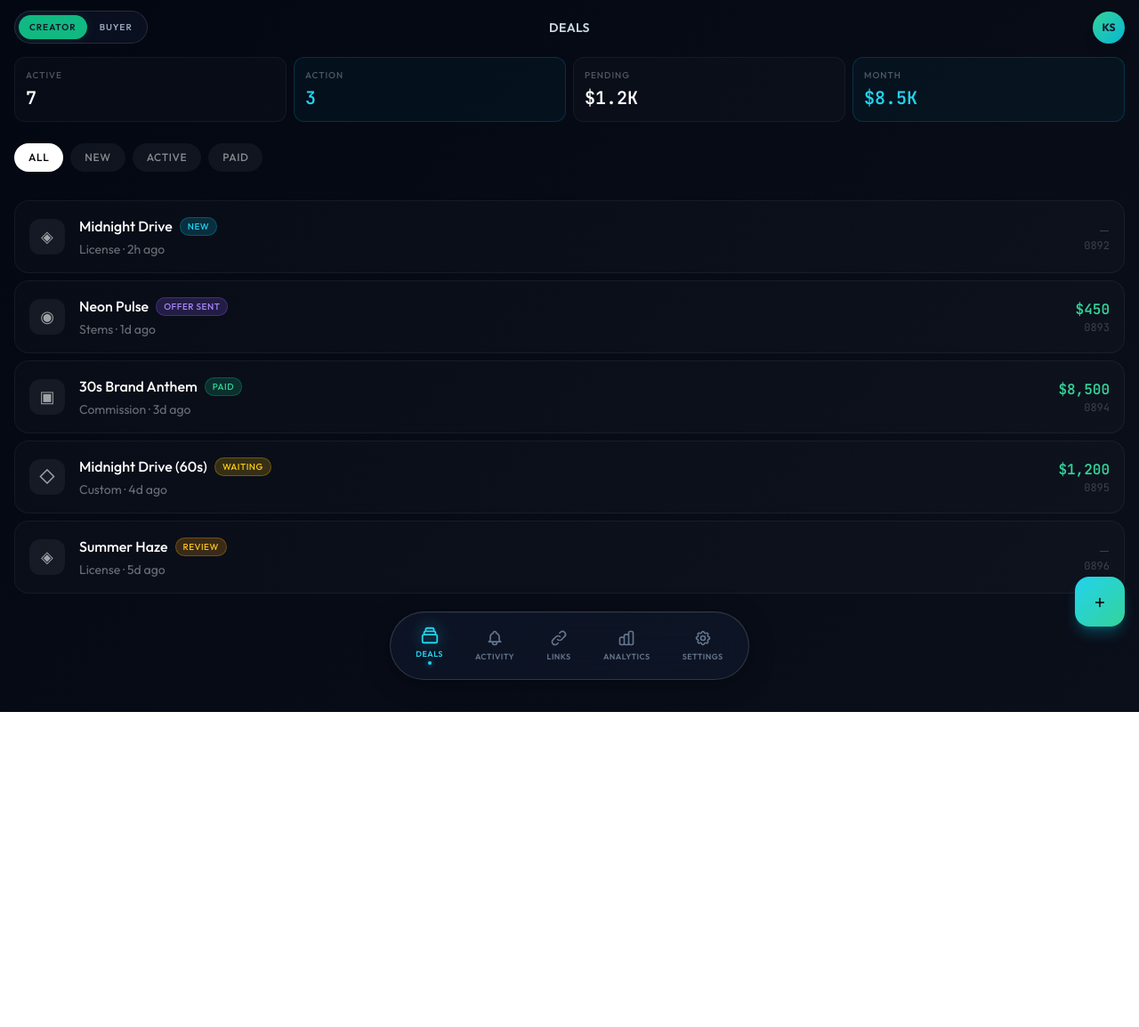
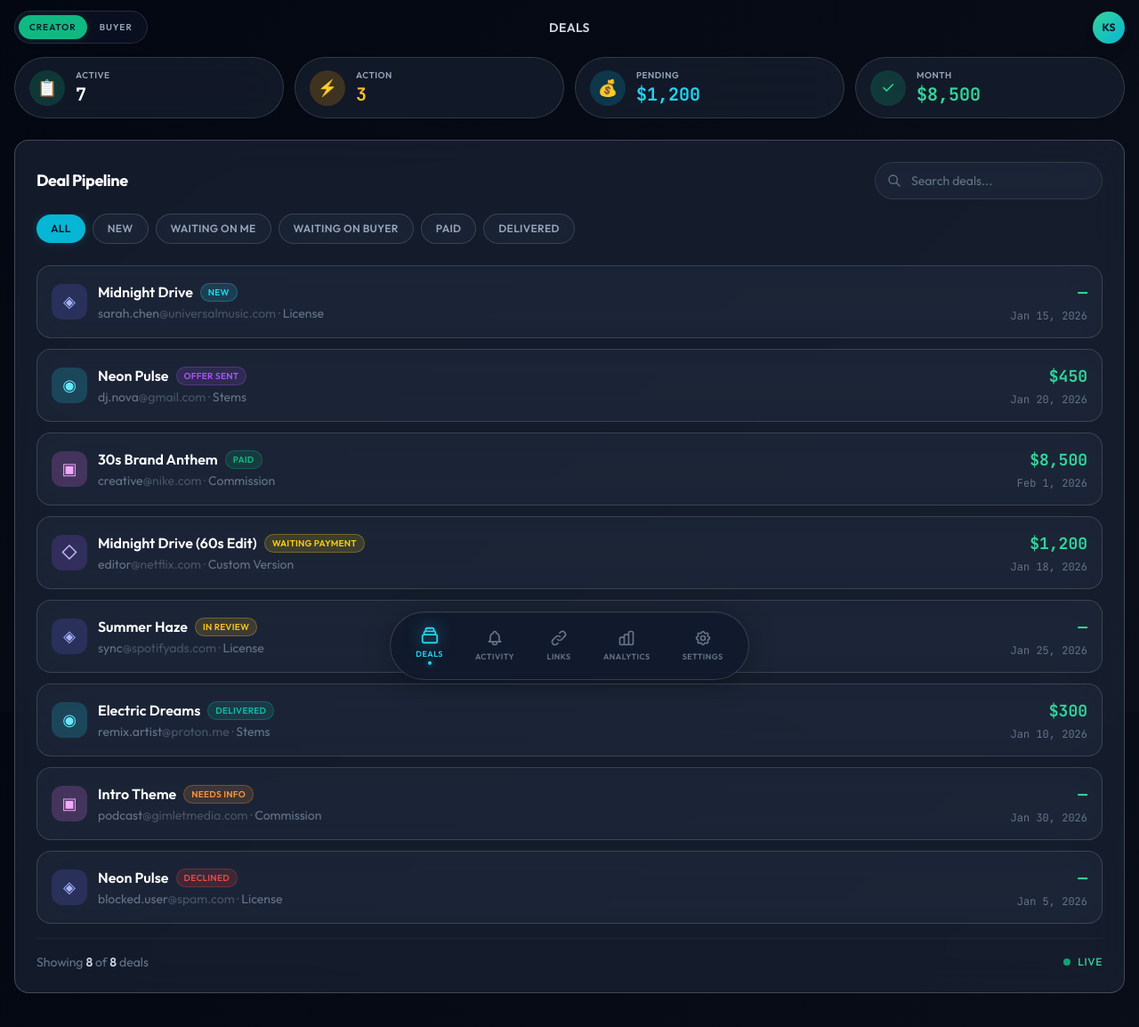
Before and after one commit to dpmr7n27mm-sketch/DealDesk, a React (Vite) app in the folder DealDesk-main/: page / in a window 1280 px wide. Shown: the top 1154 px of the page at 89% size. Before the commit the page ends 800 px from the top, so only its background shows below. Built offline with nearby package versions, Linux system fonts and the light colour scheme.

Commit message:
Refactor DealsListDashboard component with new data

```diff
--- a/DealDesk-main/src/components/DealsListDashboard.jsx
+++ b/DealDesk-main/src/components/DealsListDashboard.jsx
@@ -1,135 +1,328 @@
-import React, { useState } from 'react';
+import { useState } from 'react';
 import { useNavigate } from 'react-router-dom';
 
+// ============================================
+// MOCK DATA
+// ============================================
+
 const sampleDeals = [
-  { id: 'DD-2024-0892', type: 'License', requester: 'sarah.chen@universalmusic.com', track: 'Midnight Drive', status: 'New', amount: null, submitted: '2h ago', deadline: 'Jan 15' },
-  { id: 'DD-2024-0893', type: 'Stems', requester: 'dj.nova@gmail.com', track: 'Neon Pulse', status: 'Offer Sent', amount: 450, submitted: '1d ago', deadline: 'Jan 20' },
-  { id: 'DD-2024-0894', type: 'Commission', requester: 'creative@nike.com', track: '30s Brand Anthem', status: 'Paid', amount: 8500, submitted: '3d ago', deadline: 'Feb 1' },
-  { id: 'DD-2024-0895', type: 'Custom', requester: 'editor@netflix.com', track: 'Midnight Drive (60s)', status: 'Waiting', amount: 1200, submitted: '4d ago', deadline: 'Jan 18' },
-  { id: 'DD-2024-0896', type: 'License', requester: 'sync@spotifyads.com', track: 'Summer Haze', status: 'Review', amount: null, submitted: '5d ago', deadline: 'Jan 25' },
+  {
+    id: 1,
+    type: 'License',
+    requester: 'sarah.chen@universalmusic.com',
+    track: 'Midnight Drive',
+    status: 'New',
+    amount: null,
+    submitted: '2 hours ago',
+    deadline: 'Jan 15, 2026'
+  },
+  {
+    id: 2,
+    type: 'Stems',
+    requester: 'dj.nova@gmail.com',
+    track: 'Neon Pulse',
+    status: 'Offer Sent',
+    amount: 450,
+    submitted: '1 day ago',
+    deadline: 'Jan 20, 2026'
+  },
+  {
+    id: 3,
+    type: 'Commission',
+    requester: 'creative@nike.com',
+    track: '30s Brand Anthem',
+    status: 'Paid',
+    amount: 8500,
+    submitted: '3 days ago',
+    deadline: 'Feb 1, 2026'
+  },
+  {
+    id: 4,
+    type: 'Custom Version',
+    requester: 'editor@netflix.com',
+    track: 'Midnight Drive (60s Edit)',
+    status: 'Waiting Payment',
+    amount: 1200,
+    submitted: '4 days ago',
+    deadline: 'Jan 18, 2026'
+  },
+  {
+    id: 5,
+    type: 'License',
+    requester: 'sync@spotifyads.com',
+    track: 'Summer Haze',
+    status: 'In Review',
+    amount: null,
+    submitted: '5 days ago',
+    deadline: 'Jan 25, 2026'
+  },
+  {
+    id: 6,
+    type: 'Stems',
+    requester: 'remix.artist@proton.me',
+    track: 'Electric Dreams',
+    status: 'Delivered',
+    amount: 300,
+    submitted: '1 week ago',
+    deadline: 'Jan 10, 2026'
+  },
+  {
+    id: 7,
+    type: 'Commission',
+    requester: 'podcast@gimletmedia.com',
+    track: 'Intro Theme',
+    status: 'Needs Info',
+    amount: null,
+    submitted: '1 week ago',
+    deadline: 'Jan 30, 2026'
+  },
+  {
+    id: 8,
+    type: 'License',
+    requester: 'blocked.user@spam.com',
+    track: 'Neon Pulse',
+    status: 'Declined',
+    amount: null,
+    submitted: '2 weeks ago',
+    deadline: 'Jan 5, 2026'
+  }
 ];
 
-const statusStyles = {
-  'New': 'bg-cyan-500/20 text-cyan-400 border-cyan-500/30',
-  'Review': 'bg-amber-500/20 text-amber-400 border-amber-500/30',
-  'Offer Sent': 'bg-violet-500/20 text-violet-400 border-violet-500/30',
-  'Waiting': 'bg-yellow-500/20 text-yellow-400 border-yellow-500/30',
-  'Paid': 'bg-emerald-500/20 text-emerald-400 border-emerald-500/30',
+// ============================================
+// STATUS & TYPE CONFIGURATIONS
+// ============================================
+
+const statusConfig = {
+  'New': 'status-new',
+  'In Review': 'status-review',
+  'Needs Info': 'status-info',
+  'Offer Sent': 'status-offer',
+  'Waiting Payment': 'status-waiting',
+  'Paid': 'status-paid',
+  'Delivered': 'status-delivered',
+  'Closed': 'status-closed',
+  'Declined': 'status-declined',
+  'Blocked': 'status-blocked',
 };
 
-const typeIcons = {
-  'License': '◈',
-  'Stems': '◉',
-  'Commission': '▣',
-  'Custom': '◇',
+const typeConfig = {
+  'License': { class: 'type-license', icon: '◈' },
+  'Stems': { class: 'type-stems', icon: '◉' },
+  'Commission': { class: 'type-commission', icon: '▣' },
+  'Custom Version': { class: 'type-custom', icon: '◇' },
 };
 
-const filters = ['All', 'New', 'Active', 'Paid'];
+const filters = ['All', 'New', 'Waiting on Me', 'Waiting on Buyer', 'Paid', 'Delivered'];
+
+// ============================================
+// MAIN COMPONENT
+// ============================================
 
 export default function DealsListDashboard() {
+  const navigate = useNavigate();
   const [activeFilter, setActiveFilter] = useState('All');
-  const navigate = useNavigate();
+  const [searchQuery, setSearchQuery] = useState('');
 
-  const stats = [
-    { label: 'ACTIVE', value: '7', accent: false },
-    { label: 'ACTION', value: '3', accent: true },
-    { label: 'PENDING', value: '$1.2K', accent: false },
-    { label: 'MONTH', value: '$8.5K', accent: true },
-  ];
+  // Filter deals based on search and filter
+  const filteredDeals = sampleDeals.filter(deal => {
+    const matchesSearch = searchQuery === '' ||
+      deal.requester.toLowerCase().includes(searchQuery.toLowerCase()) ||
+      deal.track.toLowerCase().includes(searchQuery.toLowerCase()) ||
+      deal.type.toLowerCase().includes(searchQuery.toLowerCase());
+
+    let matchesFilter = true;
+    if (activeFilter === 'New') matchesFilter = deal.status === 'New';
+    else if (activeFilter === 'Waiting on Me') matchesFilter = ['New', 'In Review', 'Needs Info'].includes(deal.status);
+    else if (activeFilter === 'Waiting on Buyer') matchesFilter = ['Offer Sent', 'Waiting Payment'].includes(deal.status);
+    else if (activeFilter === 'Paid') matchesFilter = deal.status === 'Paid';
+    else if (activeFilter === 'Delivered') matchesFilter = deal.status === 'Delivered';
+
+    return matchesSearch && matchesFilter;
+  });
+
+  // Calculate stats
+  const stats = {
+    active: sampleDeals.filter(d => !['Closed', 'Declined', 'Blocked', 'Expired'].includes(d.status)).length,
+    needsAction: sampleDeals.filter(d => ['New', 'In Review', 'Needs Info'].includes(d.status)).length,
+    pendingPayment: sampleDeals.filter(d => d.status === 'Waiting Payment').reduce((sum, d) => sum + (d.amount || 0), 0),
+    thisMonth: sampleDeals.filter(d => d.status === 'Paid').reduce((sum, d) => sum + (d.amount || 0), 0)
+  };
+
+  // Handle deal click
+  const handleDealClick = (dealId) => {
+    navigate(`/deals/${dealId}`);
+  };
 
   return (
     <div className="space-y-6 animate-fade-in">
-      {/* Stats Row */}
-      <div className="grid grid-cols-4 gap-2">
-        {stats.map((stat, i) => (
-          <div
-            key={i}
-            className={`p-3 rounded-xl border ${
-              stat.accent
-                ? 'bg-cyan-500/5 border-cyan-500/20'
-                : 'bg-white/[0.02] border-white/5'
-            }`}
+
+      {/* ==========================================
+          STATS ROW - Glassmorphism Pills
+          ========================================== */}
+      <div className="grid grid-cols-2 lg:grid-cols-4 gap-3">
+        {/* Active Deals */}
+        <div className="glass-pill px-4 py-3 flex items-center gap-3">
+          <div className="w-10 h-10 rounded-full bg-emerald-500/20 flex items-center justify-center flex-shrink-0">
+            <span className="text-emerald-400 text-lg">📋</span>
+          </div>
+          <div className="min-w-0">
+            <p className="text-[10px] font-semibold text-slate-400 uppercase tracking-wider">Active</p>
+            <p className="text-xl font-bold text-white font-mono">{stats.active}</p>
+          </div>
+        </div>
+
+        {/* Needs Action */}
+        <div className="glass-pill px-4 py-3 flex items-center gap-3 border-amber-500/30">
+          <div className="w-10 h-10 rounded-full bg-amber-500/20 flex items-center justify-center flex-shrink-0">
+            <span className="text-amber-400 text-lg">⚡</span>
+          </div>
+          <div className="min-w-0">
+            <p className="text-[10px] font-semibold text-slate-400 uppercase tracking-wider">Action</p>
+            <p className="text-xl font-bold text-amber-400 font-mono">{stats.needsAction}</p>
+          </div>
+        </div>
+
+        {/* Pending Payment */}
+        <div className="glass-pill px-4 py-3 flex items-center gap-3">
+          <div className="w-10 h-10 rounded-full bg-cyan-500/20 flex items-center justify-center flex-shrink-0">
+            <span className="text-cyan-400 text-lg">💰</span>
+          </div>
+          <div className="min-w-0">
+            <p className="text-[10px] font-semibold text-slate-400 uppercase tracking-wider">Pending</p>
+            <p className="text-xl font-bold text-cyan-400 font-mono">${stats.pendingPayment.toLocaleString()}</p>
+          </div>
+        </div>
+
+        {/* This Month */}
+        <div className="glass-pill px-4 py-3 flex items-center gap-3 border-emerald-500/30">
+          <div className="w-10 h-10 rounded-full bg-emerald-500/20 flex items-center justify-center flex-shrink-0">
+            <span className="text-emerald-400 text-lg">✓</span>
+          </div>
+          <div className="min-w-0">
+            <p className="text-[10px] font-semibold text-slate-400 uppercase tracking-wider">Month</p>
+            <p className="text-xl font-bold text-emerald-400 font-mono">${stats.thisMonth.toLocaleString()}</p>
+          </div>
+        </div>
+      </div>
+
+      {/* ==========================================
+          DEAL PIPELINE SECTION
+          ========================================== */}
+      <div className="glass-card-strong p-4 sm:p-6 space-y-4">
+
+        {/* Header with Search */}
+        <div className="flex flex-col sm:flex-row sm:items-center justify-between gap-4">
+          <h2 className="text-lg font-bold text-white tracking-tight">Deal Pipeline</h2>
+
+          {/* Search - Glassmorphism Pill */}
+          <div className="relative">
+            <input
+              type="text"
+              placeholder="Search deals..."
+              value={searchQuery}
+              onChange={(e) => setSearchQuery(e.target.value)}
+              className="glass-input w-full sm:w-64 pl-10 pr-4 py-2.5 text-sm"
+            />
+            <svg
+              className="absolute left-3.5 top-1/2 -translate-y-1/2 w-4 h-4 text-slate-500"
+              fill="none"
+              stroke="currentColor"
+              viewBox="0 0 24 24"
             >
-            <p className="text-[10px] font-medium tracking-widest text-white/30 mb-1">
-              {stat.label}
-            </p>
-            <p className={`text-xl font-semibold font-mono ${
-              stat.accent ? 'text-cyan-400' : 'text-white'
-            }`}>
-              {stat.value}
-            </p>
+              <path strokeLinecap="round" strokeLinejoin="round" strokeWidth={2} d="M21 21l-6-6m2-5a7 7 0 11-14 0 7 7 0 0114 0z" />
+            </svg>
           </div>
-        ))}
         </div>
 
         {/* Filter Pills */}
-      <div className="flex gap-2 overflow-x-auto pb-2 -mx-4 px-4">
+        <div className="flex items-center gap-2 overflow-x-auto pb-2 scrollbar-hide -mx-1 px-1">
           {filters.map(filter => (
             <button
               key={filter}
               onClick={() => setActiveFilter(filter)}
-            className={`px-4 py-2 rounded-full text-xs font-medium tracking-wider transition-all ${
+              className={`px-4 py-2 text-xs font-semibold tracking-wide uppercase whitespace-nowrap transition-all duration-200 rounded-full ${
                 activeFilter === filter
-                ? 'bg-white text-black'
-                : 'bg-white/5 text-white/50 hover:bg-white/10 hover:text-white/70'
+                  ? 'bg-cyan-500 text-slate-900 shadow-lg glow-cyan-subtle'
+                  : 'glass-pill text-slate-400 hover:text-white hover:border-white/25'
               }`}
             >
-            {filter.toUpperCase()}
+              {filter}
             </button>
           ))}
         </div>
 
         {/* Deals List */}
-      <div className="space-y-2">
-        {sampleDeals.map((deal, index) => (
+        <div className="space-y-3">
+          {filteredDeals.map((deal) => (
             <div
               key={deal.id}
-            onClick={() => navigate(`/deals/${deal.id}`)}
-            className="group relative bg-white/[0.02] hover:bg-white/[0.05] border border-white/5 hover:border-cyan-500/30 rounded-2xl p-4 cursor-pointer transition-all"
-            style={{ animationDelay: `${index * 50}ms` }}
+              onClick={() => handleDealClick(deal.id)}
+              className="glass-card p-4 hover:border-cyan-500/30 hover:bg-slate-800/60 transition-all duration-200 cursor-pointer group"
             >
-            {/* Hover glow effect */}
-            <div className="absolute inset-0 rounded-2xl bg-cyan-500/5 opacity-0 group-hover:opacity-100 transition-opacity" />
+              <div className="flex flex-col sm:flex-row sm:items-center justify-between gap-3">
 
-            <div className="relative flex items-center gap-4">
+                {/* Left: Type Icon + Deal Info */}
+                <div className="flex items-center gap-3 min-w-0">
                   {/* Type Icon */}
-              <div className="w-10 h-10 rounded-xl bg-white/5 flex items-center justify-center text-lg text-white/60 group-hover:text-cyan-400 transition-colors">
-                {typeIcons[deal.type] || '◈'}
+                  <div className={`w-10 h-10 rounded-xl flex items-center justify-center flex-shrink-0 ${typeConfig[deal.type]?.class || 'bg-slate-700'}`}>
+                    <span className="text-lg">{typeConfig[deal.type]?.icon || '📋'}</span>
                   </div>
 
-              {/* Deal Info */}
-              <div className="flex-1 min-w-0">
-                <div className="flex items-center gap-2 mb-1">
-                  <span className="text-white font-medium truncate">{deal.track}</span>
-                  <span className={`px-2 py-0.5 text-[10px] font-medium tracking-wider rounded-full border ${statusStyles[deal.status] || 'bg-white/10 text-white/50'}`}>
-                    {deal.status.toUpperCase()}
+                  {/* Deal Details */}
+                  <div className="min-w-0 flex-1">
+                    <div className="flex items-center gap-2 flex-wrap">
+                      <span className="text-white font-semibold truncate group-hover:text-cyan-300 transition-colors">
+                        {deal.track}
+                      </span>
+                      <span className={`px-2 py-0.5 text-[10px] font-semibold uppercase tracking-wide rounded-full ${statusConfig[deal.status] || 'status-closed'}`}>
+                        {deal.status}
                       </span>
                     </div>
-                <p className="text-white/40 text-sm truncate">
-                  {deal.type} · {deal.submitted}
+                    <p className="text-slate-500 text-sm truncate mt-0.5">
+                      {deal.requester.split('@')[0]}
+                      <span className="text-slate-600">@{deal.requester.split('@')[1]}</span>
+                      <span className="text-slate-600"> · </span>
+                      <span className="text-slate-500">{deal.type}</span>
                     </p>
                   </div>
+                </div>
 
-              {/* Amount */}
-              <div className="text-right">
-                {deal.amount ? (
-                  <p className="text-emerald-400 font-mono font-semibold">
-                    ${deal.amount.toLocaleString()}
+                {/* Right: Amount + Deadline */}
+                <div className="flex items-center justify-between sm:flex-col sm:items-end gap-1 flex-shrink-0 pl-13 sm:pl-0">
+                  <p className="text-emerald-400 font-bold font-mono text-lg">
+                    {deal.amount ? `$${deal.amount.toLocaleString()}` : '—'}
                   </p>
-                ) : (
-                  <p className="text-white/20 text-sm">—</p>
-                )}
-                <p className="text-white/20 text-xs font-mono">{deal.id.slice(-4)}</p>
+                  <p className="text-slate-500 text-xs font-mono">
+                    {deal.deadline}
+                  </p>
                 </div>
               </div>
             </div>
           ))}
         </div>
 
-      {/* Quick Action FAB */}
-      <button className="fixed bottom-24 right-4 w-14 h-14 rounded-2xl bg-gradient-to-br from-cyan-400 to-emerald-400 text-black flex items-center justify-center text-2xl font-light shadow-lg shadow-cyan-500/30 hover:shadow-cyan-500/50 hover:scale-105 transition-all">
-        +
-      </button>
+        {/* Empty State */}
+        {filteredDeals.length === 0 && (
+          <div className="text-center py-12">
+            <div className="w-16 h-16 rounded-full bg-slate-800/50 flex items-center justify-center mx-auto mb-4">
+              <span className="text-3xl">🔍</span>
+            </div>
+            <p className="text-slate-400 font-medium">No deals match your filters</p>
+            <p className="text-slate-600 text-sm mt-1">Try adjusting your search or filter criteria</p>
+          </div>
+        )}
+
+        {/* Footer Stats */}
+        <div className="flex items-center justify-between pt-4 border-t border-white/5">
+          <p className="text-sm text-slate-500">
+            Showing <span className="text-slate-300 font-semibold">{filteredDeals.length}</span> of <span className="text-slate-300 font-semibold">{sampleDeals.length}</span> deals
+          </p>
+          <div className="flex items-center gap-2">
+            <span className="w-2 h-2 bg-emerald-500 rounded-full animate-pulse-glow"></span>
+            <span className="text-xs text-emerald-400 font-medium uppercase tracking-wider">Live</span>
+          </div>
+        </div>
+      </div>
     </div>
   );
 }
```
Lines whose indentation alone changed are shown as unchanged.
